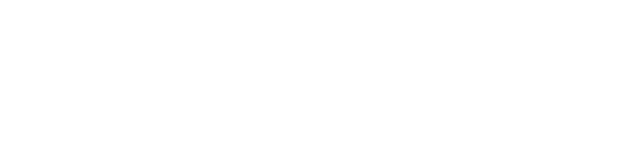
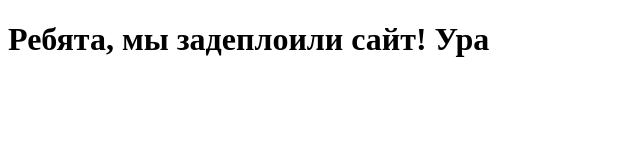
Before and after one commit to saskedr/my-first-project, a plain HTML site: page index.html in a window 1280 px wide. Shown: the whole page, without its empty margins (0-640 px from the left). Drawn offline with Linux system fonts and the light colour scheme.

Commit message:
Update index.html

```diff
--- a/index.html
+++ b/index.html
@@ -7,6 +7,6 @@
     <title>Document</title>
 </head>
 <body>
-
+    <h1>Ребята, мы задеплоили сайт! Ура</h1>
 </body>
 </html>
```
